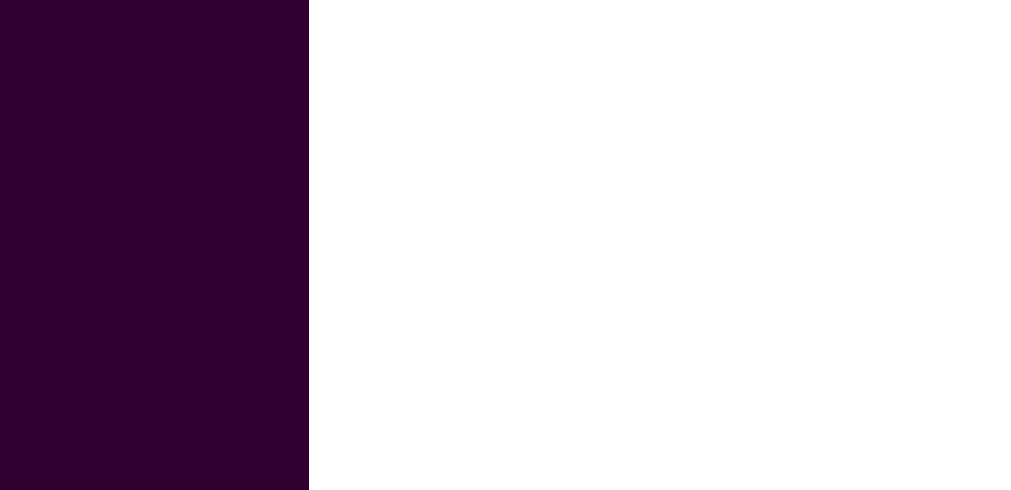
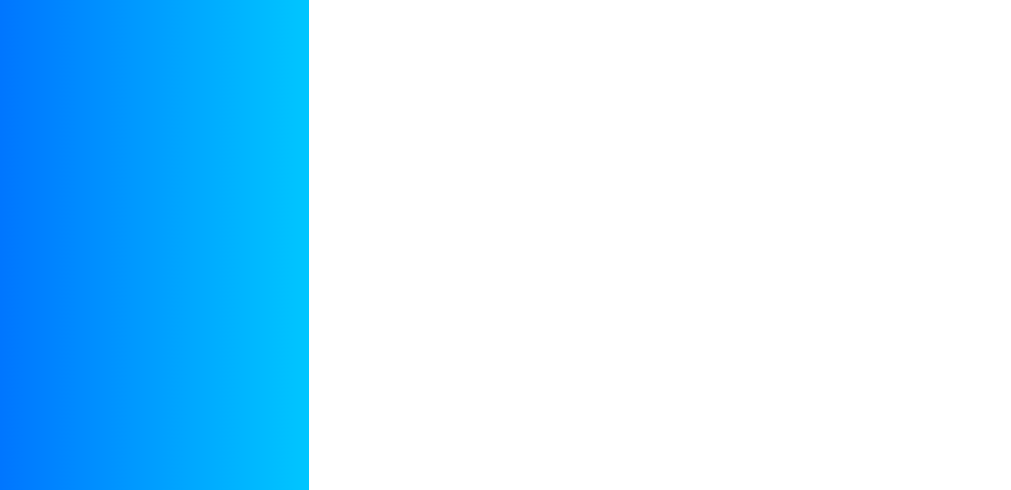
Before and after one commit to zkrhm/zkrhm.github.io, a plain HTML site: page index.html in a window 1280 px wide. Shown: the part 310-800 px from the top of the page, without its empty margins (15-1026 px from the left). Drawn offline with Linux system fonts and the light colour scheme.

Commit message:
rebuilding site Tue Sep  4 06:34:26 WIB 2018

```diff
--- a/css/hyde-hyde.css
+++ b/css/hyde-hyde.css
@@ -230,7 +230,11 @@ a {
   padding-top: 2rem; }
 
 .sidebar {
-  background-color: #300030;
+  background: #00c6ff;  /* fallback for old browsers */
+  background: -webkit-linear-gradient(to right, #0072ff, #00c6ff);  /* Chrome 10-25, Safari 5.1-6 */
+  background: linear-gradient(to right, #0072ff, #00c6ff); /* W3C, IE 10+/ Edge, Firefox 16+, Chrome 26+, Opera 12+, Safari 7+ */
+
+
   color: white;
   color: rgba(255, 255, 255, 0.5);
   padding: 2rem 1rem;
```
